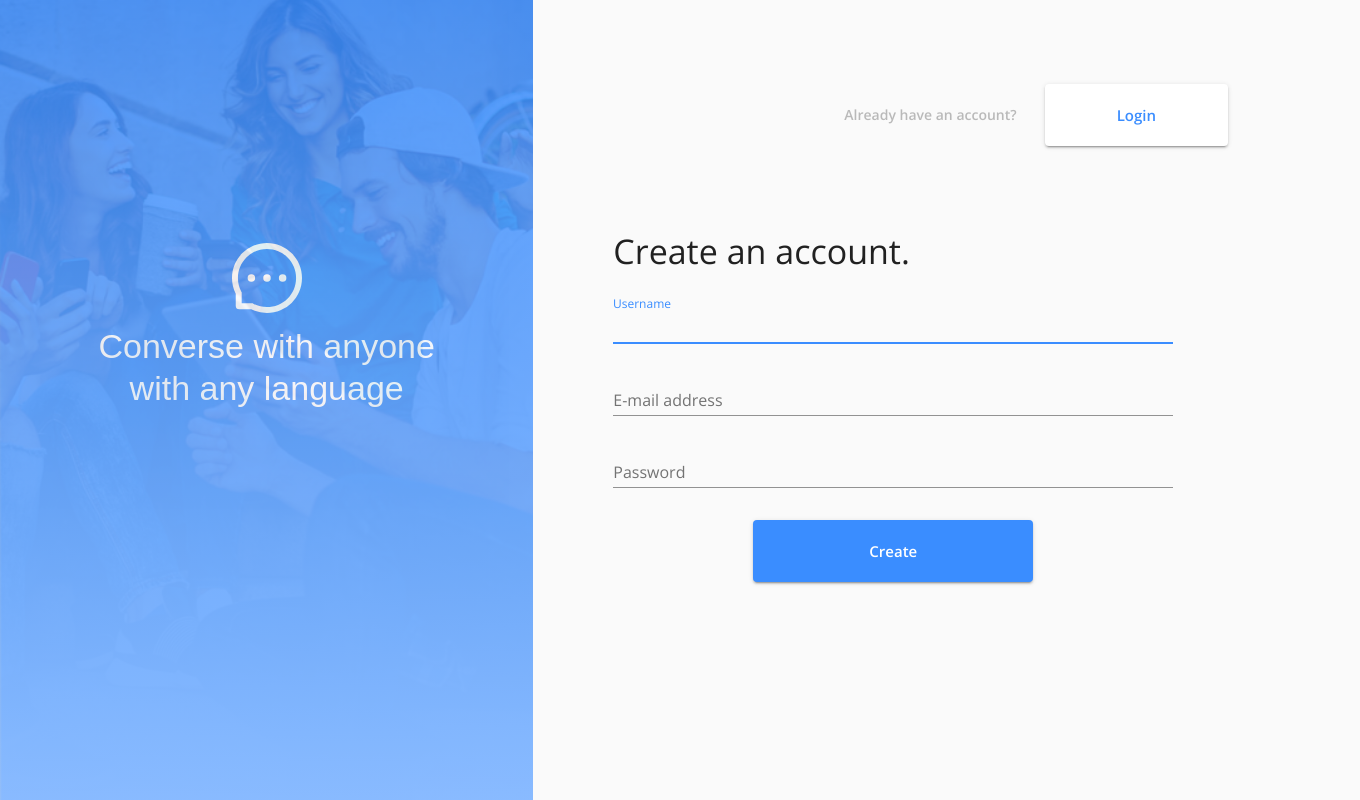
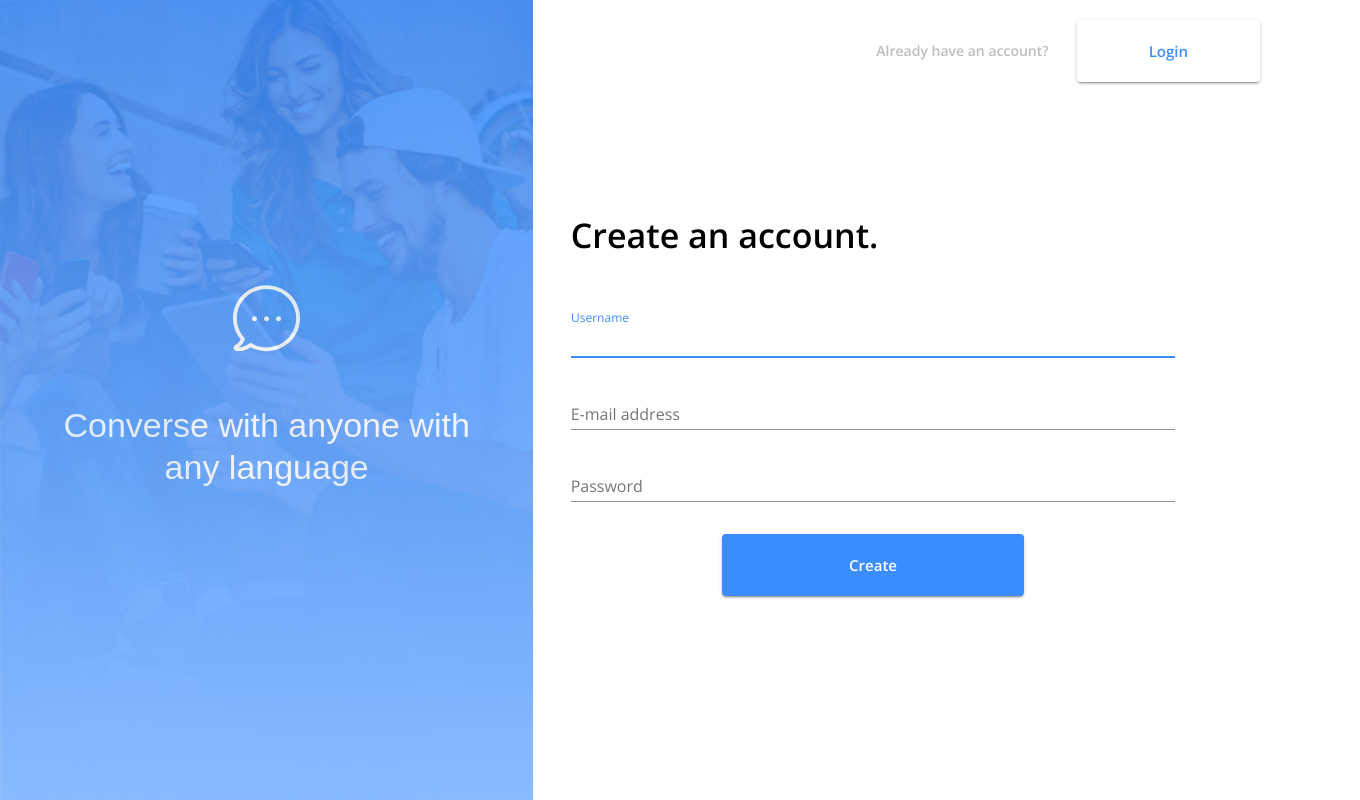
Before and after one commit to Prashant-Dhanak/my-react-node-messenger, a React (Create React App) app in the folder client/: page / in a window 1280 px wide. Shown: the whole page, 1360 px wide, since content can reach past the window. Built offline with nearby package versions, Linux system fonts and the light colour scheme; no server answers.

Commit message:
Fixed issues according to the comments bby crussman.

```diff
--- a/client/src/Login.js
+++ b/client/src/Login.js
@@ -6,23 +6,19 @@ import {
   Box,
   Typography,
   TextField,
-  FilledInput,
+  InputAdornment,
 } from "@material-ui/core";
 import { makeStyles } from '@material-ui/core/styles';
-import InputAdornment from '@material-ui/core/InputAdornment';
 import { login } from "./store/utils/thunkCreators";
 import SignTemplate from './SignTemplate'
 
 
 const useStyles = makeStyles((theme) => ({
   paper: {
-    margin: theme.spacing(8, 4),
+    paddingTop: '10%',
   },
   form: {
-    width: '100%', // Fix IE 11 issue.
-    marginTop: theme.spacing(1),
-    marginLeft: theme.spacing(10),
-    marginRight: theme.spacing(10),
+    margin: '5%'
   },
   submit: {
     padding: "18px 36px",
@@ -31,13 +27,14 @@ const useStyles = makeStyles((theme) => ({
     backgroundColor: '#3A8DFF',
     width: '50%',
     fontFamily: 'Open Sans',
+    fontWeight: 'bold',
   },
   openSans: {
     fontFamily: 'Open Sans',
   },
   textField: {
     "& label span": {
-      display:"none",
+      display: "none",
     }
   },
 }));
@@ -62,7 +59,7 @@ const Login = (props) => {
   return (
     <SignTemplate>
 
-          <Box textAlign="right" position="end" fullWidth className={classes.paper}>
+      <Box textAlign="right" position="end" width="100%">
         <Button className={classes.openSans} disabled >Don’t have an account?</Button>
         <Button
           style={{
@@ -80,17 +77,16 @@ const Login = (props) => {
       </Box>
 
 
-
-        <Box className={classes.form} width="75%" textAlign="left">
-          <Typography variant="h4"  className={classes.openSans}>
+      <Box className={classes.paper}>
+        <Box className={classes.form} width="90%" textAlign="left">
+          <Typography variant="h4" className={classes.openSans} style={{ fontWeight: "bold", }}>
             Welcome back!
           </Typography>
-
         </Box>
 
         <form onSubmit={handleLogin} className={classes.form}>
 
-          <Box width="75%">
+          <Box width="90%">
             <TextField
               className={classes.textField}
               margin="normal"
@@ -100,14 +96,17 @@ const Login = (props) => {
               fullWidth
               autoFocus
               name="username"
-              type="text"
-            />
+              type="text" />
           </Box>
-          <Box width="75%">
+
+          <Box width="90%">
             <TextField
               className={classes.textField}
               margin="normal"
               required
+              InputProps={{
+                endAdornment: <Button position="end" style={{ color: "#3A8DFF", }}>Forgot?</Button>,
+              }}
               // endAdornment={<Button position="end">Kg</Button>}
               fullWidth
               label="Password"
@@ -115,10 +114,9 @@ const Login = (props) => {
               type="password"
               name="password">
             </TextField>
-
           </Box>
 
-          <Box width="75%" textAlign="center">
+          <Box width="90%" textAlign="center">
             <Button
               type="submit"
               variant="contained"
@@ -131,6 +129,8 @@ const Login = (props) => {
           </Box>
 
         </form>
+
+      </Box>
     </SignTemplate>
   );
 };
--- a/client/src/SignTemplate.js
+++ b/client/src/SignTemplate.js
@@ -1,10 +1,8 @@
 import React from "react";
 import {
-    CssBaseline,
     Grid,
     Typography,
 } from "@material-ui/core";
-import { AiOutlineMessage } from "react-icons/ai";
 import { makeStyles } from '@material-ui/core/styles';
 
 const useStyles = makeStyles((theme) => ({
@@ -35,25 +33,31 @@ const SignTemplate = (props) => {
     const classes = useStyles();
     return (
         <Grid container component="main" className={classes.root}>
-            <CssBaseline />
-            <Grid item xs={false} sm={4} md={5} className={classes.backgroundImage} >
+            <Grid xs={false} sm={4} md={5} className={classes.backgroundImage} >
                 <Grid className={classes.linearGradient}>
                     <Grid
-                        style={{ height: '80%' }}
+                        style={{ height: '100%' }}
                         container
                         direction="column"
                         justify="center"
                         align="center"
                         alignItems="center">
-                        <AiOutlineMessage size={'15%'} style={{ color: 'white' }} />
+
+                        <svg width="67px" height="67px" viewbox="0 0 67 67" version="1.1" style={{paddingTop: '5%'}}>
+                            <g id="chat">
+                                <path d="M57.1688 9.66977C50.8366 3.43256 42.4361 0 33.4832 0C24.5302 0 16.1298 3.43256 9.79755 9.66977C-2.44191 21.7256 -3.29187 41.0233 7.68681 54.0419C6.61019 56.1767 4.88194 58.6605 2.31788 59.9023C1.08544 60.5023 0.391302 61.8 0.603792 63.1395C0.816283 64.4791 1.86457 65.5256 3.22451 65.7349C3.86198 65.8326 4.76861 65.9302 5.87356 65.9302C8.83426 65.9302 13.1974 65.2465 17.6597 62.0791C22.632 64.7163 28.0717 66 33.469 66C42.1386 66 50.7232 62.693 57.1829 56.3302C63.5152 50.093 67 41.8186 67 33C67 24.1814 63.501 15.907 57.1688 9.66977ZM54.4631 53.6651C44.901 63.0837 30.0975 64.9535 18.453 58.214C17.688 57.7674 16.7389 57.907 16.1298 58.507C16.0731 58.5349 16.0164 58.5767 15.9739 58.6186C12.1349 61.5488 8.36678 62.1628 5.87356 62.1628L5.85939 62.1628C8.7351 60.0977 10.5483 57.0279 11.6108 54.6419C11.7808 54.2372 11.8091 53.8186 11.71 53.4279C11.6675 53.0512 11.5116 52.6744 11.2425 52.3674C0.872947 40.8279 1.41126 23.2465 12.4891 12.3349C24.0627 0.934884 42.8894 0.934884 54.4489 12.3349C66.0367 23.7349 66.0367 42.2651 54.4631 53.6651Z" transform="translate(0 0.5)" id="Shape" fill="#FFFFFF" stroke="none" />
+                                <path d="M2.5 5C3.88071 5 5 3.88071 5 2.5C5 1.11929 3.88071 0 2.5 0C1.11929 0 0 1.11929 0 2.5C0 3.88071 1.11929 5 2.5 5Z" transform="translate(31 31.5)" id="Oval" fill="#FFFFFF" stroke="none" />
+                                <path d="M2.5 5C3.88071 5 5 3.88071 5 2.5C5 1.11929 3.88071 0 2.5 0C1.11929 0 0 1.11929 0 2.5C0 3.88071 1.11929 5 2.5 5Z" transform="translate(43 31.5)" id="Oval" fill="#FFFFFF" stroke="none" />
+                                <path d="M2.5 5C3.88071 5 5 3.88071 5 2.5C5 1.11929 3.88071 0 2.5 0C1.11929 0 0 1.11929 0 2.5C0 3.88071 1.11929 5 2.5 5Z" transform="translate(19 31.5)" id="Oval" fill="#FFFFFF" stroke="none" />
+                            </g>
+                        </svg>
 
                         <Typography
                             className={classes.sansSerif}
                             variant="h4"
                             style={{
                                 color: 'white',
-                                paddingLeft: '15%',
-                                paddingRight: '15%',
+                                padding: '10%',
                             }}>
                             Converse with anyone with any language
                         </Typography>
@@ -61,7 +65,7 @@ const SignTemplate = (props) => {
                 </Grid>
             </Grid>
 
-            <Grid item xs={12} sm={8} md={7} elevation={6}>
+            <Grid xs={12} sm={8} md={7} elevation={6}>
 
                 {props.children}
 
--- a/client/src/Signup.js
+++ b/client/src/Signup.js
@@ -5,9 +5,7 @@ import {
   Box,
   Typography,
   Button,
-  FormControl,
   TextField,
-  FormHelperText,
 } from "@material-ui/core";
 import { makeStyles } from '@material-ui/core/styles';
 import { register } from "./store/utils/thunkCreators";
@@ -15,13 +13,10 @@ import SignTemplate from './SignTemplate'
 
 const useStyles = makeStyles((theme) => ({
   paper: {
-    margin: theme.spacing(8, 4),
+    paddingTop: '10%',
   },
   form: {
-    width: '100%', // Fix IE 11 issue.
-    marginTop: theme.spacing(1),
-    marginLeft: theme.spacing(10),
-    marginRight: theme.spacing(10),
+    margin: '5%'
   },
   submit: {
     padding: "18px 36px",
@@ -30,14 +25,15 @@ const useStyles = makeStyles((theme) => ({
     backgroundColor: '#3A8DFF',
     width: '50%',
     fontFamily: 'Open Sans',
+    fontWeight: 'bold',
   },
   openSans: {
     fontFamily: 'Open Sans',
   },
   textField: {
     "& label span": {
-      display:"none",
-    }
+      display: "none",
+    },
   }
 }));
 
@@ -61,7 +57,7 @@ const Login = (props) => {
 
   return (
     <SignTemplate>
-        <Box textAlign="right" position="end" fullWidth className={classes.paper}>
+      <Box textAlign="right" position="end" width="100%">
         <Button className={classes.openSans} disabled>Already have an account?</Button>
         <Button
           style={{
@@ -78,17 +74,16 @@ const Login = (props) => {
         </Button>
       </Box>
 
-
-      <Box className={classes.form} width="75%" textAlign="left">
-        <Typography variant="h4" fontWeight="fontWeightBold" className={classes.openSans}>
+      <Box className={classes.paper}>
+        <Box className={classes.form} width="90%" textAlign="left">
+          <Typography variant="h4" style={{ fontWeight: "bold", }} className={classes.openSans}>
             Create an account.
         </Typography>
-
         </Box>
 
         <form onSubmit={handleRegister} className={classes.form}>
 
-        <Box width="75%">
+          <Box width="90%">
             <TextField
               className={classes.textField}
               margin="normal"
@@ -102,7 +97,7 @@ const Login = (props) => {
             />
           </Box>
 
-        <Box width="75%">
+          <Box width="90%">
             <TextField
               className={classes.textField}
               margin="normal"
@@ -115,7 +110,7 @@ const Login = (props) => {
             />
           </Box>
 
-        <Box width="75%">
+          <Box width="90%">
             <TextField
               className={classes.textField}
               margin="normal"
@@ -129,7 +124,7 @@ const Login = (props) => {
             />
           </Box>
 
-        <Box width="75%" textAlign="center">
+          <Box width="90%" textAlign="center">
             <Button
               type="submit"
               variant="contained"
@@ -141,6 +136,8 @@ const Login = (props) => {
           </Box>
 
         </form>
+
+      </Box>
     </SignTemplate>
   );
 };
```
Lines whose indentation alone changed are shown as unchanged.
